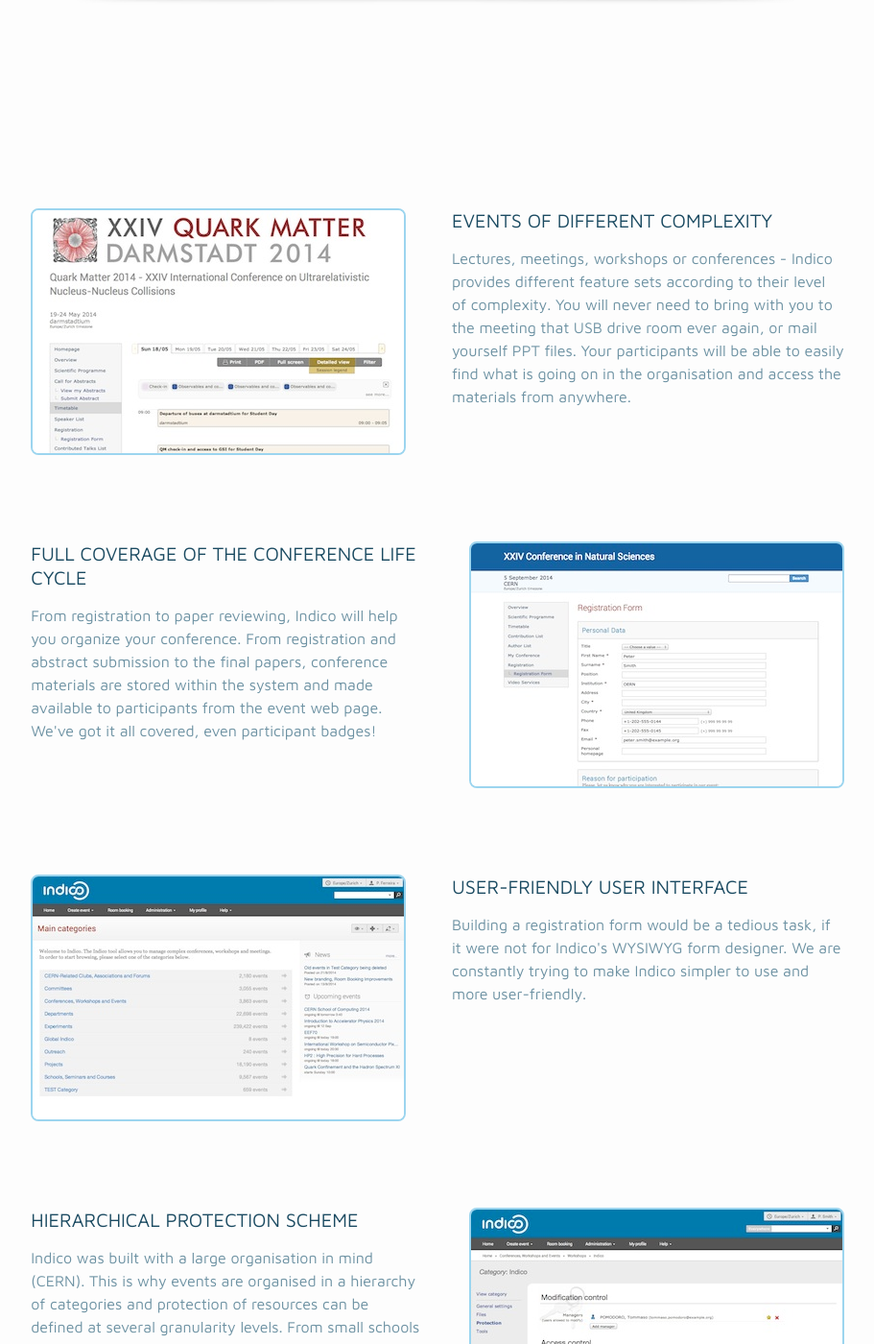
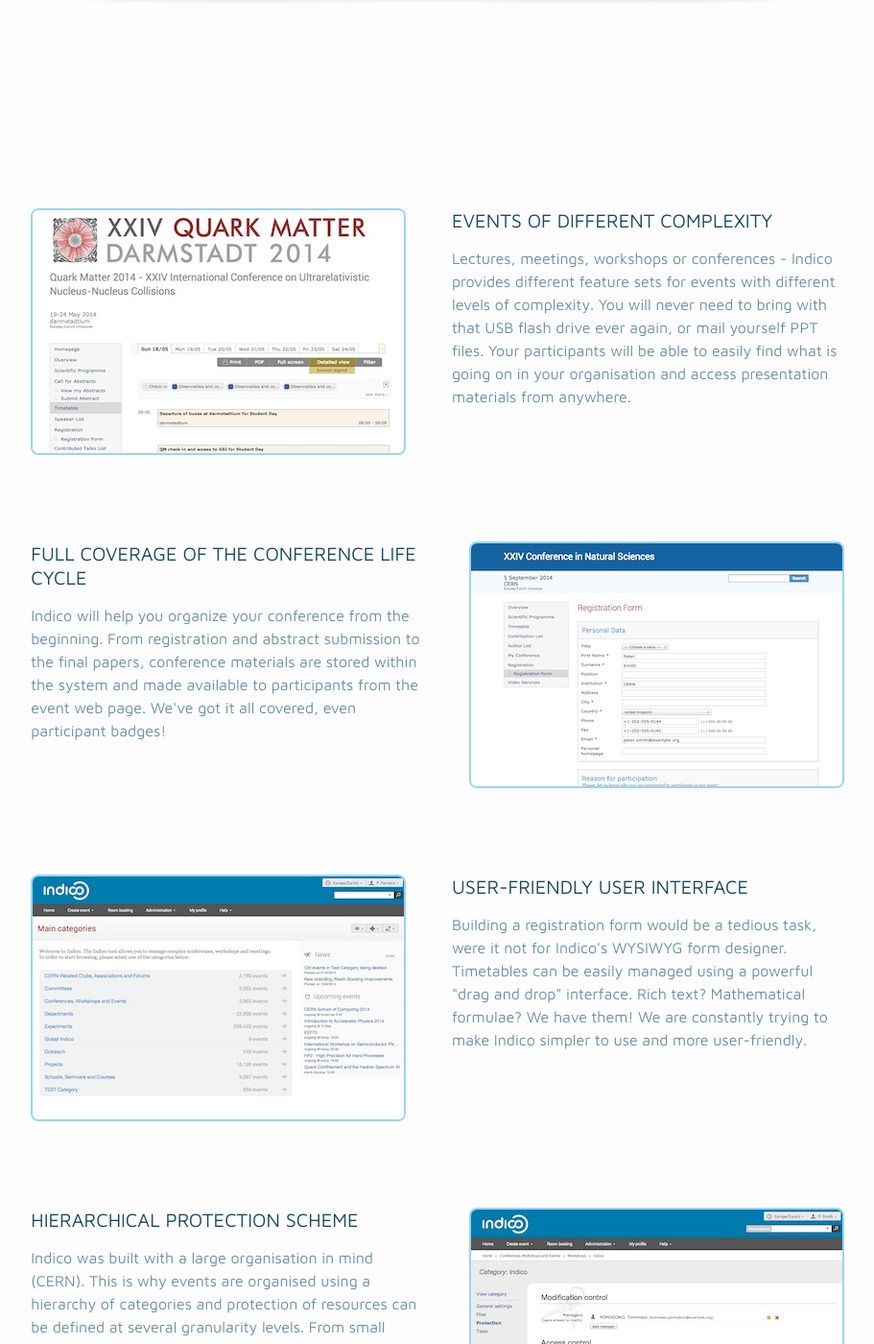
Before and after one commit to indico/indico.github.io, a Jekyll site: the page built from features.md, in a window 1280 px wide and 1400 px high, scrolled down 899 px. Shown: the whole window at 96% size, without its empty margins (184-1095 px from the left). Built offline with Jekyll 4.4.1, drawn with Linux system fonts in a browser that asks for light colours; nearby versions of some CDN libraries; some of the changed text lies outside the part shown.

Commit message:
Better wording

```diff
--- a/_layouts/blog_default.html
+++ b/_layouts/blog_default.html
@@ -29,7 +29,7 @@
     <div class="section-content-short container">
         <div class="row">
             <div class="col-md-8 col-sm-8 col-xm-12 block-center">
-                <h2>Indico is the de facto HEP standard collaboration tool.</h2>
+                <h2></h2>
             </div>
         </div>
     </div>
--- a/_layouts/features.html
+++ b/_layouts/features.html
@@ -7,7 +7,7 @@
             <div class="row">
                 <div class="col-md-9 col-xm-12 block-center hero-spotlight">
                     <div class="hero-spotlight-header hero-spotlight-header-page">
-                        <h1>Organize meetings, conferences or events across the globe,
+                        <h1>Organize meetings, workshops and conferences across the globe,
                             bridging different collaborative tools.
                         </h1>
                     </div>
@@ -28,7 +28,7 @@
                     </div>
                     <div class="col-md-6">
                         <h2>EVENTS OF DIFFERENT COMPLEXITY</h2>
-                        <p>Lectures, meetings, workshops or conferences - Indico provides different feature sets according to their level of complexity. You will never need to bring with you to the meeting that USB drive room ever again, or mail yourself PPT files. Your participants will be able to easily find what is going on in the organisation and access the materials from anywhere.</p>
+                        <p>Lectures, meetings, workshops or conferences - Indico provides different feature sets for events with different levels of complexity. You will never need to bring with that USB flash drive ever again, or mail yourself PPT files. Your participants will be able to easily find what is going on in your organisation and access presentation materials from anywhere.</p>
                     </div>
                 </div>
                 <div class="row feature-row">
@@ -37,7 +37,7 @@
                     </div>
                     <div class="col-md-6 col-md-pull-6">
                         <h2>FULL COVERAGE OF THE CONFERENCE LIFE CYCLE</h2>
-                        <p>From registration to paper reviewing, Indico will help you organize your conference. From registration and abstract submission to the final papers, conference materials are stored within the system and made available to participants from the event web page. We've got it all covered, even participant badges!</p>
+                        <p>Indico will help you organize your conference from the beginning. From registration and abstract submission to the final papers, conference materials are stored within the system and made available to participants from the event web page. We've got it all covered, even participant badges!</p>
                     </div>
                 </div>
                 <div class="row feature-row">
@@ -46,7 +46,7 @@
                     </div>
                     <div class="col-md-6">
                         <h2>USER-FRIENDLY USER INTERFACE</h2>
-                        <p>Building a registration form would be a tedious task, if it were not for Indico's WYSIWYG form designer. We are constantly trying to make Indico simpler to use and more user-friendly.</p>
+                        <p>Building a registration form would be a tedious task, were it not for Indico's WYSIWYG form designer. Timetables can be easily managed using a powerful "drag and drop" interface. Rich text? Mathematical formulae? We have them! We are constantly trying to make Indico simpler to use and more user-friendly.</p>
                     </div>
                 </div>
                 <div class="row feature-row">
@@ -55,7 +55,7 @@
                     </div>
                     <div class="col-md-6 col-md-pull-6">
                         <h2>HIERARCHICAL PROTECTION SCHEME</h2>
-                        <p>Indico was built with a large organisation in mind (CERN). This is why events are organised in a hierarchy of categories and protection of resources can be defined at several granularity levels. From small schools to large enterprises, Indico is the intuitive solution for secure event storage.</p>
+                        <p>Indico was built with a large organisation in mind (CERN). This is why events are organised using a hierarchy of categories and protection of resources can be defined at several granularity levels. From small schools to large enterprises, Indico is the intuitive solution for organised and secure event storage.</p>
                     </div>
                 </div>
                 <div class="row feature-row">
@@ -93,7 +93,7 @@
     <div class="section-content container">
         <div class="row">
             <div class="col-md-9 col-xm-12 block-center">
-                <h2>Organize, manage documents and collaborate using Indico.</h2>
+                <h2>And you can help make it even better!</h2>
                 <div class="github-project">
                     <a href="http://github.com/indico/indico">View the Github project</a>
                 </div>
```
Also changed, not shown: other parts of _layouts/blog_default.html (+1 -1 lines), other parts of _layouts/features.html (+1 -1 lines), _layouts/home.html (+5 -6 lines).
